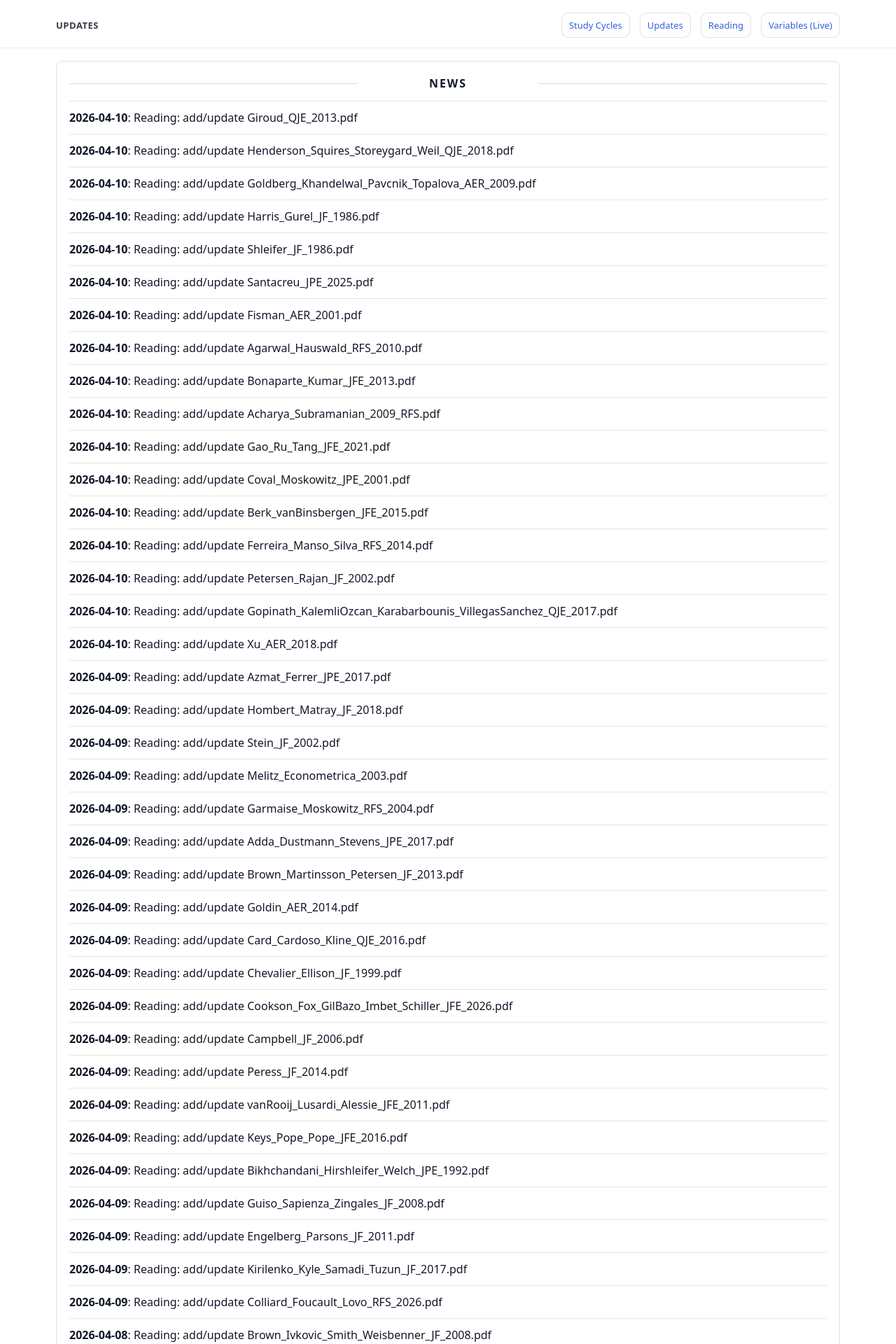
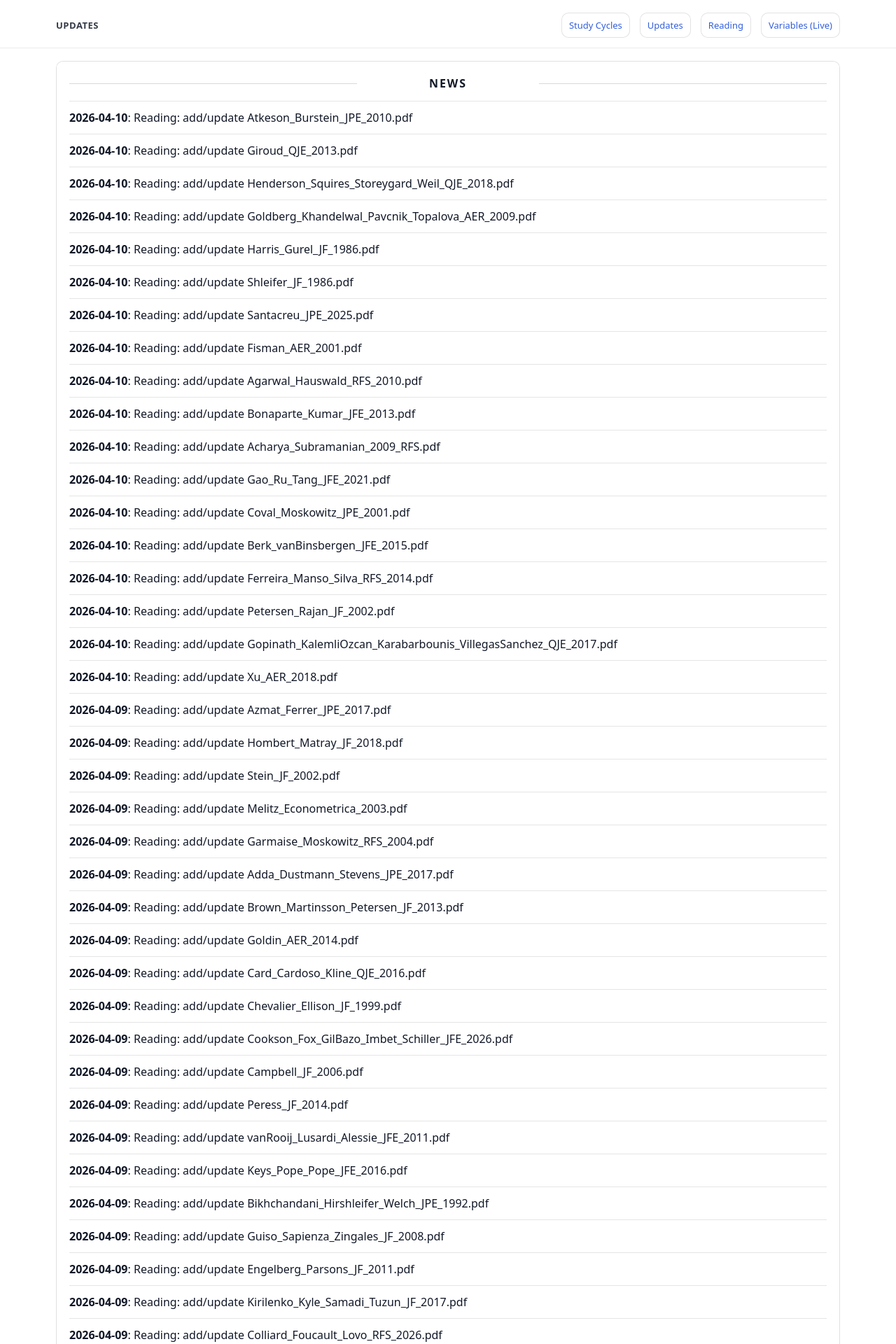
Before and after one commit to yaxinzn/study-archive, a Jekyll site: the page built from updates/index.md, in a window 1280 px wide. Shown: the top 1920 px of the page at 70% size. Built offline with Jekyll 4.4.1, drawn with Linux system fonts in a browser that asks for light colours; some of the changed text lies outside the part shown.

Commit message:
chore: update NEWS feed

```diff
--- a/_data/news.yml
+++ b/_data/news.yml
@@ -1,4 +1,7 @@
 # Auto-generated update history (sorted newest -> oldest). Do not edit manually.
+- ts: "1775822783"
+  date: "2026-04-10"
+  title: "Reading: add/update Atkeson_Burstein_JPE_2010.pdf"
 - ts: "1775822471"
   date: "2026-04-10"
   title: "Reading: add/update Giroud_QJE_2013.pdf"
```
